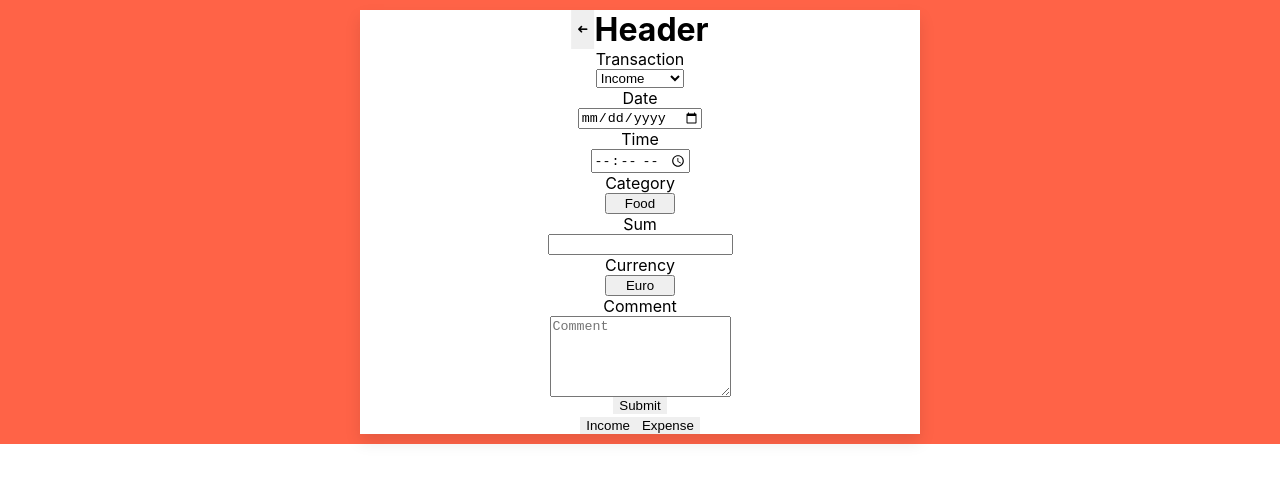
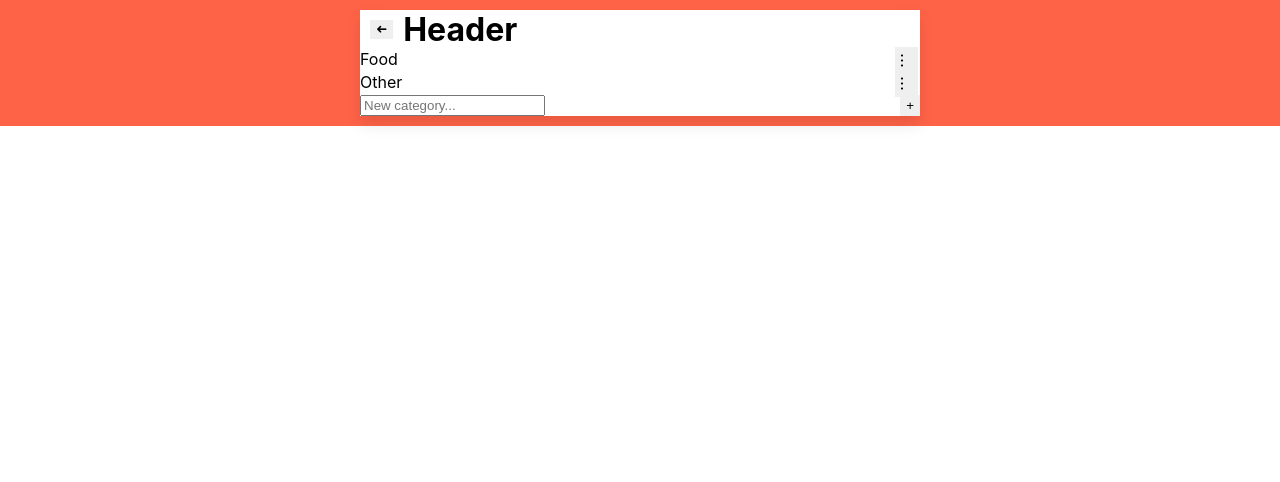
Before and after one commit to mykhailotsynkevych/react-app-wallet, a React (Create React App) app: page / in a window 1280 px wide. Shown: the top 482 px of the page. Built offline with nearby package versions, Linux system fonts and the light colour scheme.

Commit message:
End Lekt 1.1

```diff
--- a/src/App.css
+++ b/src/App.css
@@ -20,6 +20,7 @@ li,
 p {
   margin: 0;
   padding: 0;
+  list-style-type: none;
 }
 
 img {
--- a/src/components/Categories/CategoriesList.jsx
+++ b/src/components/Categories/CategoriesList.jsx
@@ -1,21 +1,19 @@
-// import s from "./CategoriesList.module.css";
-import Header from "../Header/Header";
+import s from "./CategoriesList.module.css";
 
 const CategoriesList = () => {
   return (
     <div>
-      <Header />
       <ul>
-        <li>
+        <li className={s.categoriesItem}>
           <p>Food</p>
-          <button type="submit">...</button>
+          <button type="button" className={s.buttonMore}>...</button>
         </li>
-        <li>
+        <li className={s.categoriesItem}>
           <p>Other</p>
-          <button type="submit">...</button>
+          <button type="button" className={s.buttonMore}>...</button>
         </li>
       </ul>
-      <form name="add_category" autoComplete="off" noValidate>
+      <form name="add_category" autoComplete="off" noValidate className={s.categoriesItem}>
         <label>
           <input type="text" name="category" placeholder="New category..." />
         </label>
--- a/src/components/Categories/CategoriesList.module.css
+++ b/src/components/Categories/CategoriesList.module.css
@@ -0,0 +1,11 @@
+.categoriesItem {
+    display: flex;
+    justify-content: space-between;
+}
+
+.buttonMore {
+    font-size: 18px;
+    display: flex;
+    transform: rotate(90deg);
+    text-align: center;
+}
--- a/src/components/Header/Header.module.css
+++ b/src/components/Header/Header.module.css
@@ -1,8 +1,8 @@
 .headerWraper {
     display: flex;
-    justify-content: center;
 }
 
 .arrow {
     transform: rotate(180deg);
+    margin: 10px;
 }
--- a/src/pages/MainPage.jsx
+++ b/src/pages/MainPage.jsx
@@ -1,14 +1,23 @@
 import s from "./MainPage.module.css";
+import Header from "../components/Header/Header";
 import TransactionForm from "../components/TransactionForm/TransactionForm";
-import Header from "../components/Header/Header";
+import CategoriesList from "../components/Categories/CategoriesList";
 
 const MainPage = () => {
+  const isCategorieList = true;
+
   return (
     <div className={s.wrapper}>
       <Header />
-      <TransactionForm />
-      <button>Income</button>
-      <button>Expense</button>
+      {isCategorieList ? (
+        <CategoriesList />
+      ) : (
+        <>
+          <TransactionForm />
+          <button>Income</button>
+          <button>Expense</button>
+        </>
+      )}
     </div>
   );
 };
```
